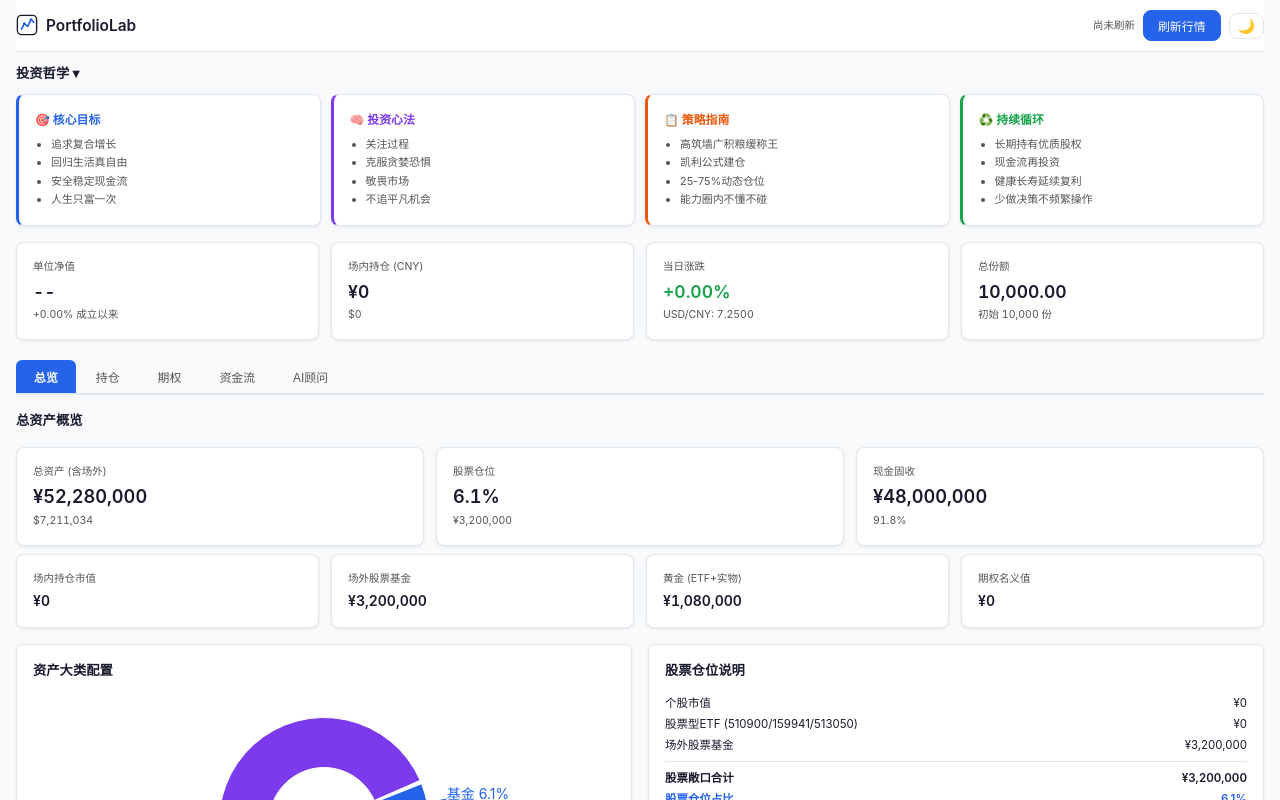
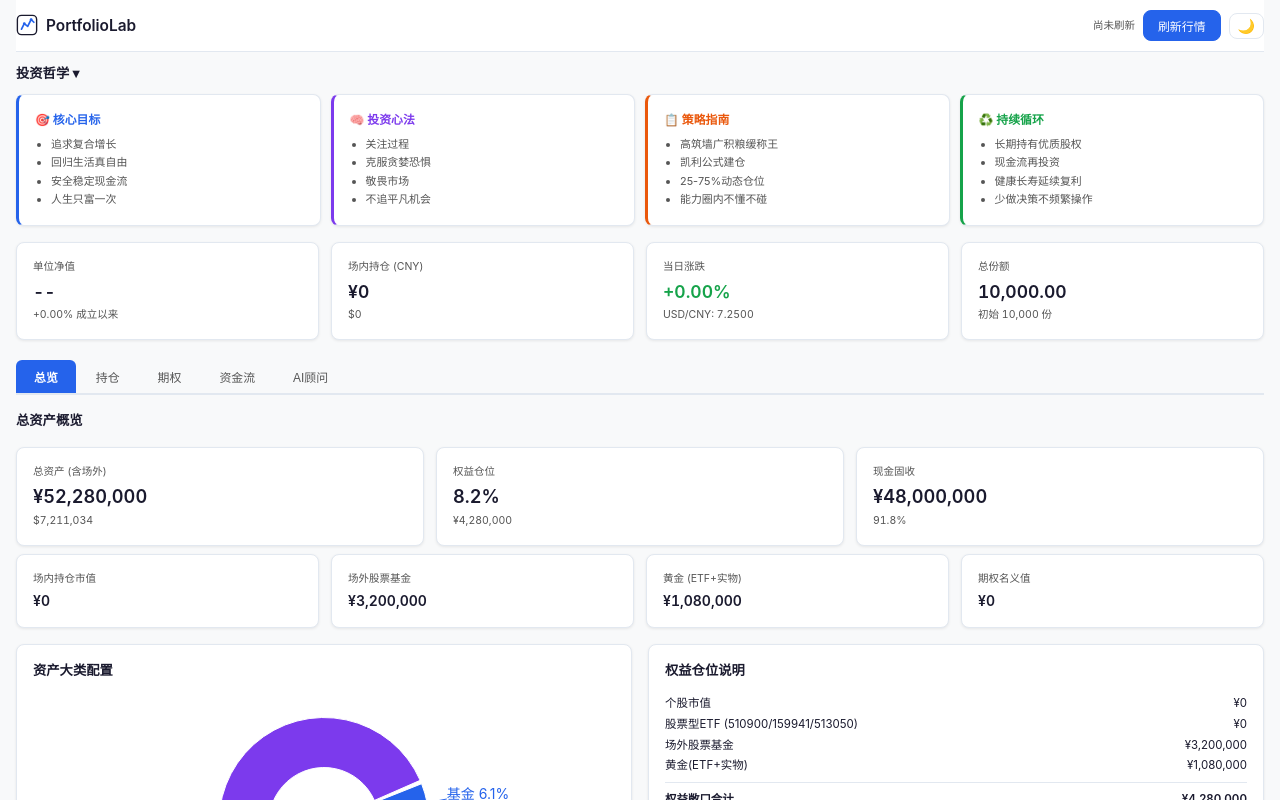
Before and after one commit to ArthurYubingyi/portfolio-lab-dashboard, a React (Vite) app: page / in a window 1280 px wide. Shown: the top 800 px of the page. Built offline with nearby package versions, Linux system fonts and the light colour scheme.

Commit message:
Change 'Stock Position' to 'Equity Position' and include gold in calculation

```diff
--- a/src/App.tsx
+++ b/src/App.tsx
@@ -561,21 +561,18 @@ export default function App() {
       .reduce((s, p) => s + p.valueCny, 0)
   }, [positionsEnriched])
 
+  // 黄金合并: 黄金ETF + 实物黄金 (#3)
+  const totalGoldValue = goldEtfValue + state.physicalGold
+
   // 期权名义值
   const optionAbsTotal = useMemo(() => {
     return optionsEnriched.reduce((s, o) => s + Math.abs(o.signedCny), 0)
   }, [optionsEnriched])
 
-  // 场内股票持仓 = 个股 + 股票型ETF
-  const inMarketStockValue = individualStockValue + stockEtfValue
-
-  // 股票仓位 = (场内股票持仓 + 场外股票基金) / 总资产
-  const stockExposureValue = inMarketStockValue + state.offmarketFund
-
-  const stockPositionRatio = totalAssets > 0 ? (stockExposureValue / totalAssets * 100) : 0
-
-  // 黄金合并: 黄金ETF + 实物黄金 (#3)
-  const totalGoldValue = goldEtfValue + state.physicalGold
+  // 权益仓位 = 场内股票持仓 + 场外股票基金 + 黄金(ETF+实物)
+  const equityExposureValue = individualStockValue + stockEtfValue + state.offmarketFund + totalGoldValue
+
+  const equityPositionRatio = totalAssets > 0 ? (equityExposureValue / totalAssets * 100) : 0
 
   // 资产大类配置饼图 (#3: 黄金合并)
   const assetAllocationData = useMemo(() => {
@@ -760,7 +757,7 @@ export default function App() {
     lines.push(`总资产(含场外): ¥${fmtInt(totalAssets)}`)
     lines.push(`场内持仓市值: ¥${fmtInt(totalCny)}`)
     lines.push(`现金固收: ¥${fmtInt(state.cashFixed)} (${totalAssets > 0 ? (state.cashFixed / totalAssets * 100).toFixed(1) : '0'}%)`)
-    lines.push(`股票仓位: ${stockPositionRatio.toFixed(1)}% (¥${fmtInt(stockExposureValue)})`)
+    lines.push(`权益仓位: ${equityPositionRatio.toFixed(1)}% (¥${fmtInt(equityExposureValue)})`)
     lines.push(`实物黄金: ¥${fmtInt(state.physicalGold)}`)
     lines.push(`场外股票基金: ¥${fmtInt(state.offmarketFund)}`)
     lines.push(`\n各持仓详情 (按市值排序):`)
@@ -773,7 +770,7 @@ export default function App() {
     }
     lines.push(`\n汇率: USD/CNY=${state.usdcny.toFixed(4)}, HKD/CNY=${state.hkdcny.toFixed(4)}`)
     return lines.join('\n')
-  }, [totalAssets, totalCny, stockPositionRatio, stockExposureValue, positionsEnriched, optionsEnriched, state.usdcny, state.hkdcny, state.cashFixed, state.physicalGold, state.offmarketFund])
+  }, [totalAssets, totalCny, equityPositionRatio, equityExposureValue, positionsEnriched, optionsEnriched, state.usdcny, state.hkdcny, state.cashFixed, state.physicalGold, state.offmarketFund])
 
   const handleSendChat = useCallback(async () => {
     const msg = chatInput.trim()
@@ -1033,9 +1030,9 @@ export default function App() {
                 <div className="sub">${fmtInt(totalAssets / (state.usdcny || 7.25))}</div>
               </div>
               <div className="card">
-                <div className="label">股票仓位</div>
-                <div className="value" style={{ fontSize: '1.3rem' }}>{stockPositionRatio.toFixed(1)}%</div>
-                <div className="sub">¥{fmtInt(stockExposureValue)}</div>
+                <div className="label">权益仓位</div>
+                <div className="value" style={{ fontSize: '1.3rem' }}>{equityPositionRatio.toFixed(1)}%</div>
+                <div className="sub">¥{fmtInt(equityExposureValue)}</div>
               </div>
               <div className="card">
                 <div className="label">现金固收</div>
@@ -1083,7 +1080,7 @@ export default function App() {
                 </ResponsiveContainer>
               </div>
               <div className="card">
-                <h2 style={{ fontSize: '.95rem', fontWeight: 600, marginBottom: 12 }}>股票仓位说明</h2>
+                <h2 style={{ fontSize: '.95rem', fontWeight: 600, marginBottom: 12 }}>权益仓位说明</h2>
                 <div style={{ fontSize: '.82rem', lineHeight: 1.8 }}>
                   <div style={{ display: 'flex', justifyContent: 'space-between' }}>
                     <span>个股市值</span><span>¥{fmtInt(individualStockValue)}</span>
@@ -1094,11 +1091,14 @@ export default function App() {
                   <div style={{ display: 'flex', justifyContent: 'space-between' }}>
                     <span>场外股票基金</span><span>¥{fmtInt(state.offmarketFund)}</span>
                   </div>
+                  <div style={{ display: 'flex', justifyContent: 'space-between' }}>
+                    <span>黄金(ETF+实物)</span><span>¥{fmtInt(totalGoldValue)}</span>
+                  </div>
                   <div style={{ display: 'flex', justifyContent: 'space-between', borderTop: '1px solid var(--border)', paddingTop: 6, marginTop: 6, fontWeight: 600 }}>
-                    <span>股票敞口合计</span><span>¥{fmtInt(stockExposureValue)}</span>
+                    <span>权益敞口合计</span><span>¥{fmtInt(equityExposureValue)}</span>
                   </div>
                   <div style={{ display: 'flex', justifyContent: 'space-between', fontWeight: 600, color: 'var(--accent)' }}>
-                    <span>股票仓位占比</span><span>{stockPositionRatio.toFixed(1)}%</span>
+                    <span>权益仓位占比</span><span>{equityPositionRatio.toFixed(1)}%</span>
                   </div>
                   <div style={{ marginTop: 10 }}>
                     <div style={{ display: 'flex', justifyContent: 'space-between', color: 'var(--fg2)' }}>
```
